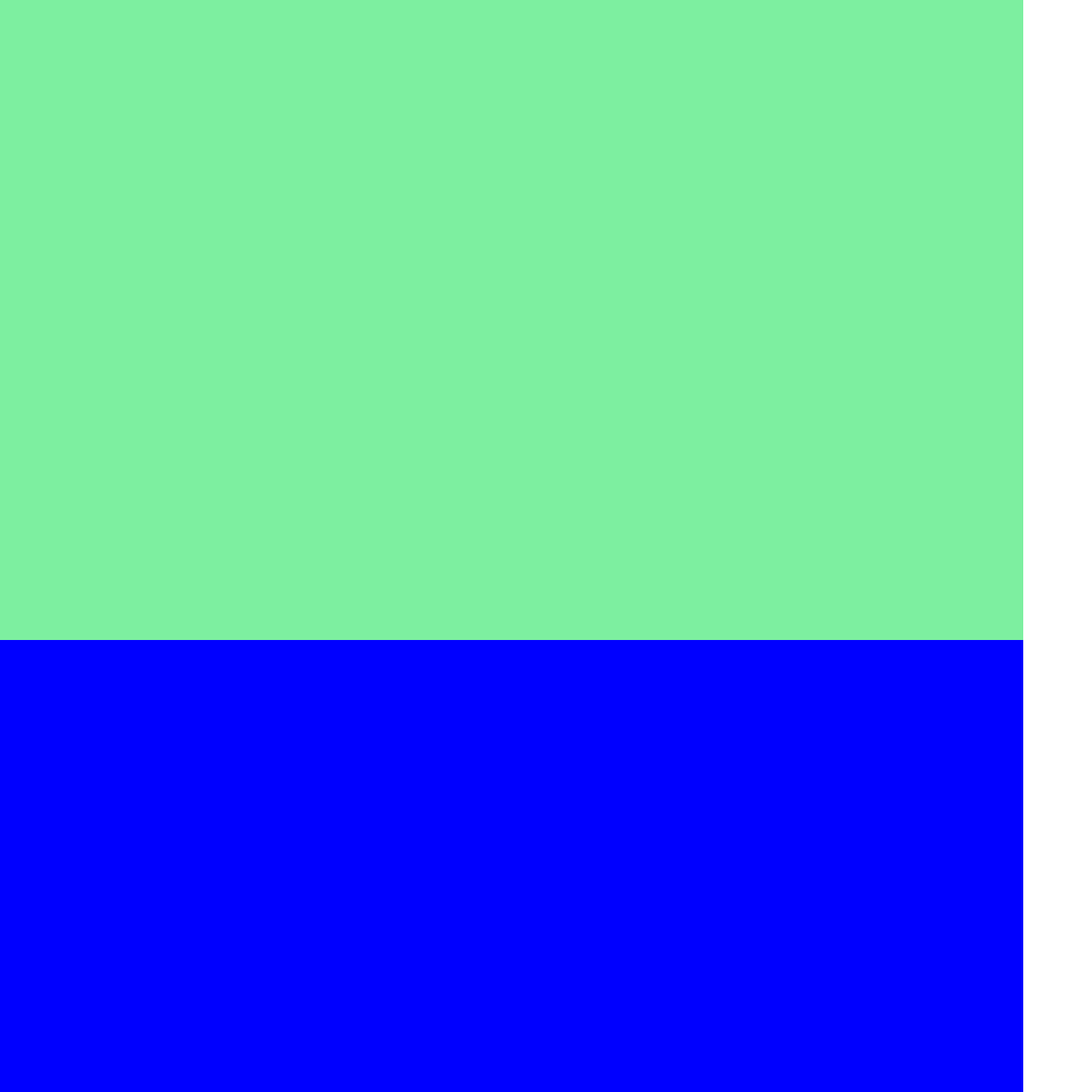
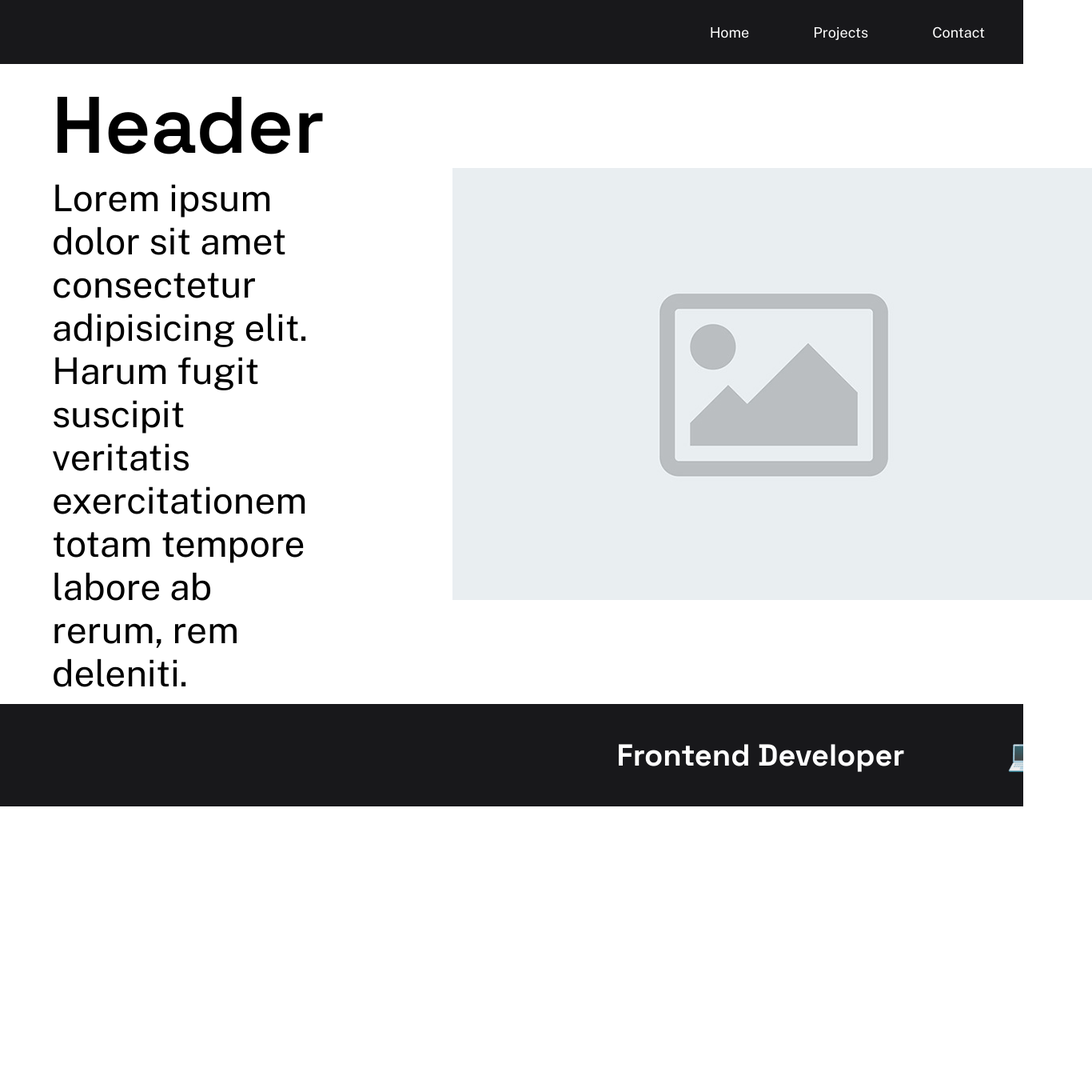
Before and after one commit to igor570/personal-website, a React (Vite) app: page / in a window 1280 px wide. Shown: the top 1365 px of the page at 80% size, 1366 px wide, since content can reach past the window. Built offline with nearby package versions, Linux system fonts and the light colour scheme.

Commit message:
ui skeleton

```diff
--- a/src/App.jsx
+++ b/src/App.jsx
@@ -1,11 +1,31 @@
 import './App.scss'
+import NavBar from './components/NavBar'
+import ScrollBar from './components/ScrollBar'
 
 function App() {
   return (
     <>
-      <section className='heroSection'></section>
-      <section className='projectsSection'></section>
-      <section className='contactSection'></section>
+      <div className='bodyWrapper'>
+        <NavBar />
+        <section className='heroSection'>
+          <div className='heroWrapper'>
+            <div className='textWrapper'>
+              <div className='headerText'>Header</div>
+              <div className='bodyText'>
+                Lorem ipsum dolor sit amet consectetur adipisicing elit. Harum
+                fugit suscipit veritatis exercitationem totam tempore labore ab
+                rerum, rem deleniti.
+              </div>
+            </div>
+            <img className='img' src='./src/assets/placeholder.jpg' />
+          </div>
+        </section>
+        <ScrollBar />
+
+        <section id='projects' className='projectsSection'></section>
+
+        <section id='contact' className='contactSection'></section>
+      </div>
     </>
   )
 }
--- a/src/App.scss
+++ b/src/App.scss
@@ -5,21 +5,67 @@
   scroll-behavior: smooth;
   margin: 0;
   padding: 0;
+
+  font-family: 'Public Sans', sans-serif;
+}
+
+// .bodyWrapper {
+//   padding-left: 5rem;
+//   padding-right: 5rem;
+//   background-color: $main_color;
+// }
+// Hero Section Styling
+
+.heroSection {
+  min-height: 100dvh;
+  width: 100%;
+  background-color: $main_color;
+  display: flex;
+  align-items: center;
+}
+
+.heroWrapper {
+  display: flex;
+  flex-direction: row;
+  align-items: center;
+}
+.textWrapper {
+  display: flex;
+  flex-direction: column;
+  margin-left: 5%;
+  padding-right: 10rem;
+}
+
+.headerText {
+  font-size: 100px;
+  font-weight: 600;
+  width: max-content;
   font-family: 'Space Grotesk', sans-serif;
 }
 
-.heroSection {
-  height: 100dvh;
-  width: 100%;
-  background-color: $main_color;
+.bodyText {
+  font-size: 46px;
+  font-weight: 400;
+  width: auto;
+}
+
+.img {
+  height: 10%;
+  width: auto;
+  margin-right: 5%;
 }
 
 .projectsSection {
-  height: 100vh;
+  min-height: 100dvh;
   background-color: blue;
 }
 
 .contactSection {
-  height: 100vh;
+  min-height: 100dvh;
   background-color: red;
 }
+
+//Projects Styling
+.projectsSection {
+  background-color: $main_color;
+}
--- a/src/components/NavBar.jsx
+++ b/src/components/NavBar.jsx
@@ -2,7 +2,23 @@ import React from 'react'
 import './NavBar.scss'
 
 const NavBar = () => {
-  return <div>NavBar</div>
+  return (
+    <div>
+      <nav className='nav'>
+        <div className='navBarItems'>
+          <a href='#' className='navItem'>
+            Home
+          </a>
+          <a href='#projects' className='navItem'>
+            Projects
+          </a>
+          <a href='#contact' className='navItem'>
+            Contact
+          </a>
+        </div>
+      </nav>
+    </div>
+  )
 }
 
 export default NavBar
--- a/src/components/NavBar.scss
+++ b/src/components/NavBar.scss
@@ -0,0 +1,21 @@
+@import '../variables.scss';
+
+.nav {
+  display: flex;
+  height: 5rem;
+  align-items: center;
+  justify-content: flex-end;
+  background-color: $background_grey;
+}
+
+.navBarItems {
+  display: flex;
+  gap: 5rem;
+  margin-right: 3rem;
+  font-size: 18px;
+}
+
+.navItem {
+  text-decoration: none;
+  color: $main_color;
+}
--- /dev/null
+++ b/src/components/ProjectsSection/ProjectSwitcher.jsx
@@ -0,0 +1,5 @@
+import React from 'react'
+
+export const ProjectSwitcher = () => {
+  return <div>ProjectSwitcher</div>
+}
--- a/src/components/ScrollBar.jsx
+++ b/src/components/ScrollBar.jsx
@@ -2,7 +2,24 @@ import React from 'react'
 import './ScrollBar.scss'
 
 const ScrollBar = () => {
-  return <div>ScrollBar</div>
+  return (
+    <div className='scrollWrapper'>
+      <div className='scroll'>
+        <div className='rightToLeft'>
+          <p>Frontend Developer</p>
+          <p>💻</p>
+          <p>SEO Expert</p>
+          <p>🔥</p>
+          <p>React.js Stan</p>
+          <p>🧑‍💻</p>
+          <p>Corgi Enjoyer</p>
+          <p>🐕</p>
+          <p>Databases are Cringe</p>
+          <p>❌</p>
+        </div>
+      </div>
+    </div>
+  )
 }
 
 export default ScrollBar
--- a/src/components/ScrollBar.scss
+++ b/src/components/ScrollBar.scss
@@ -0,0 +1,40 @@
+@import '../variables.scss';
+
+.scrollWrapper {
+  height: 8rem;
+  display: flex;
+  align-items: center;
+  background-color: $background_grey;
+  overflow: hidden;
+
+  .scroll {
+    white-space: nowrap;
+    overflow: hidden;
+    width: 100%;
+
+    div {
+      display: flex;
+      gap: 8rem;
+
+      p {
+        font-size: 38px;
+        color: $main_color;
+        font-weight: 700;
+        font-family: 'Space Grotesk', sans-serif;
+      }
+    }
+  }
+
+  .rightToLeft {
+    animation: rightToLeft 30s linear infinite;
+  }
+
+  @keyframes rightToLeft {
+    0% {
+      transform: translateX(100%);
+    }
+    100% {
+      transform: translateX(-100%);
+    }
+  }
+}
--- a/src/variables.scss
+++ b/src/variables.scss
@@ -1,2 +1,2 @@
-$main_color: rgb(125, 239, 160);
+$main_color: rgb(255, 255, 255);
 $background_grey: rgb(24, 24, 27);
```
Also changed, not shown: package.json (+12 -1 lines), src/components/ContactSection/Form.jsx (added, +7 -0 lines), src/assets/placeholder.jpg (added), src/components/ProjectsSection/ProjectCard.jsx (added), 1 other file (tests, documents, lock files or other folders).
